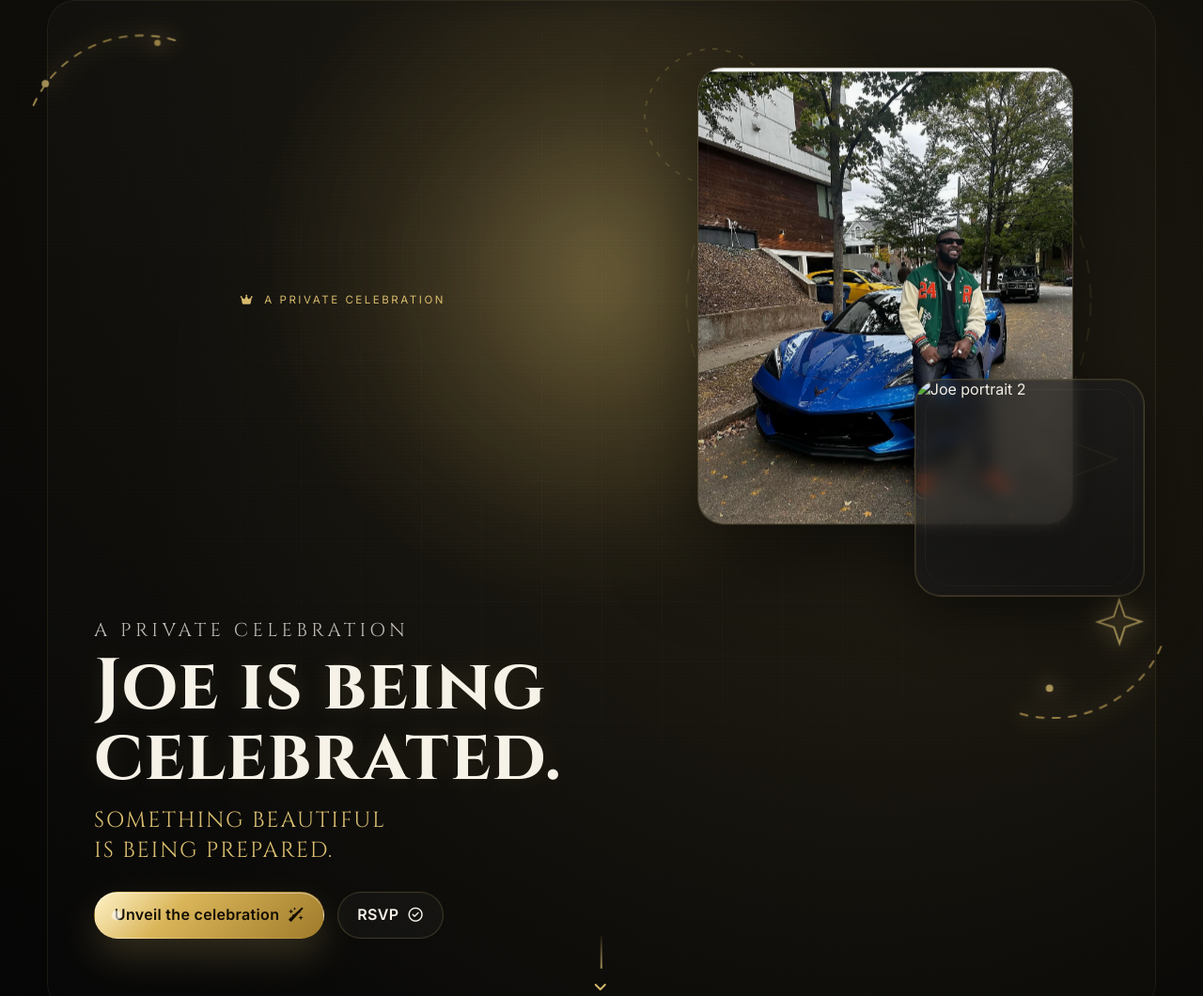
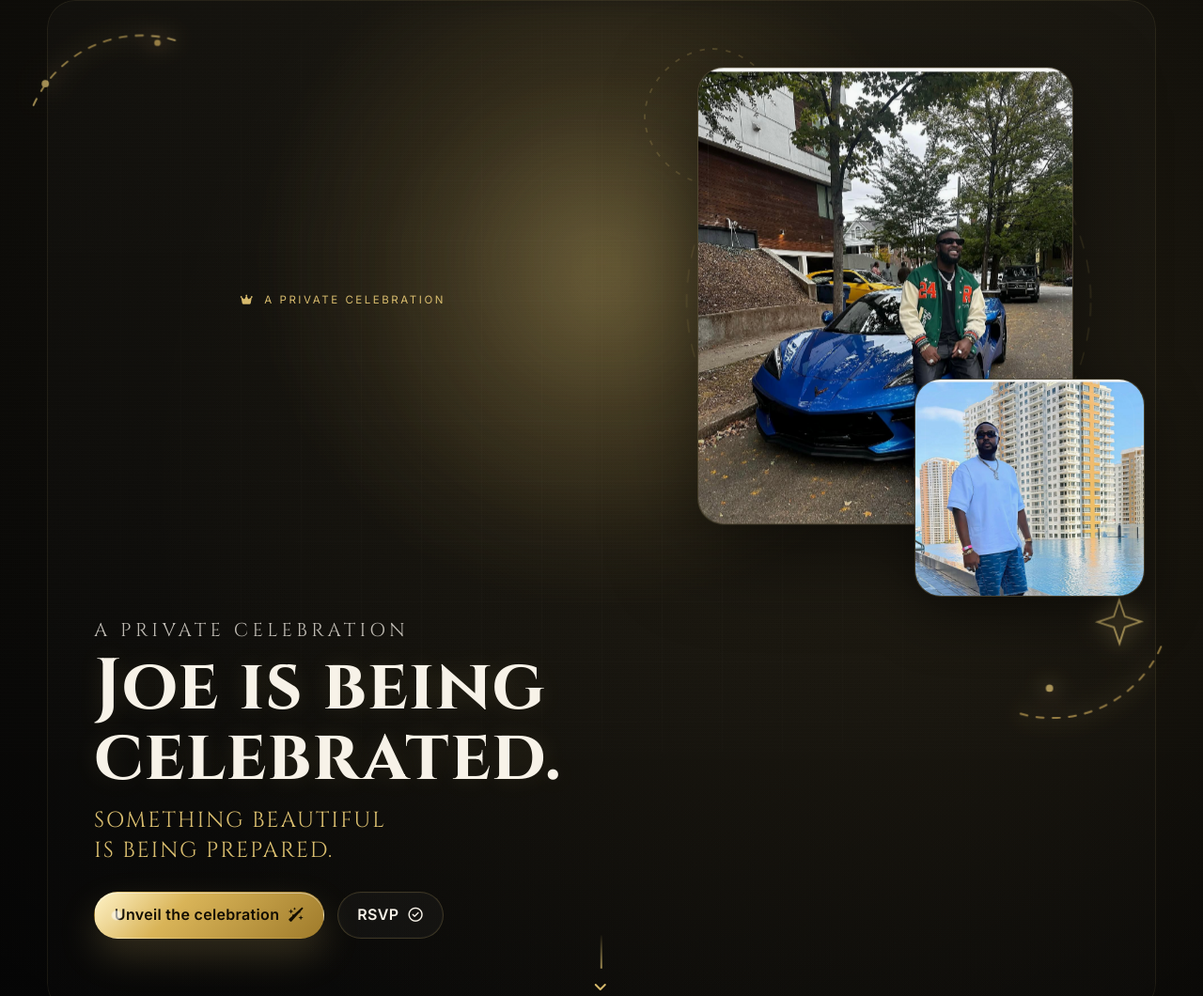
Before and after one commit to jvo-james/jvo, a plain HTML site: page event.html in a window 1280 px wide. Shown: the top 1060 px of the page at 94% size. Drawn offline with Linux system fonts and the light colour scheme.

Commit message:
Update event.html

```diff
--- a/event.html
+++ b/event.html
@@ -91,7 +91,7 @@
 
   <div class="hero__frame hero__frame--small">
     <img
-      src="iamge2.jpg"
+      src="image2.jpg"
       alt="Joe portrait 2"
       class="hero__img hero__img--small"
     />
```
